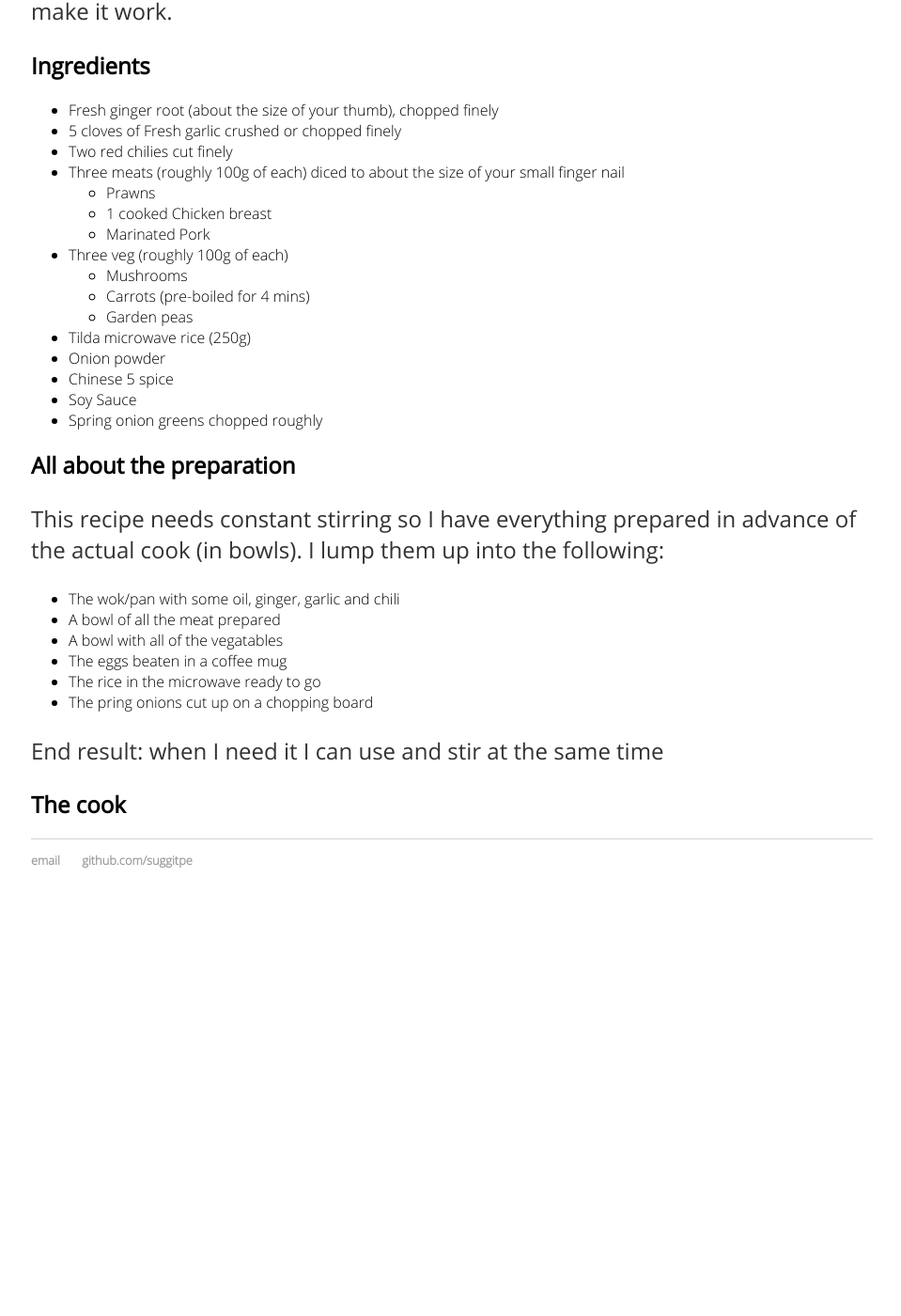
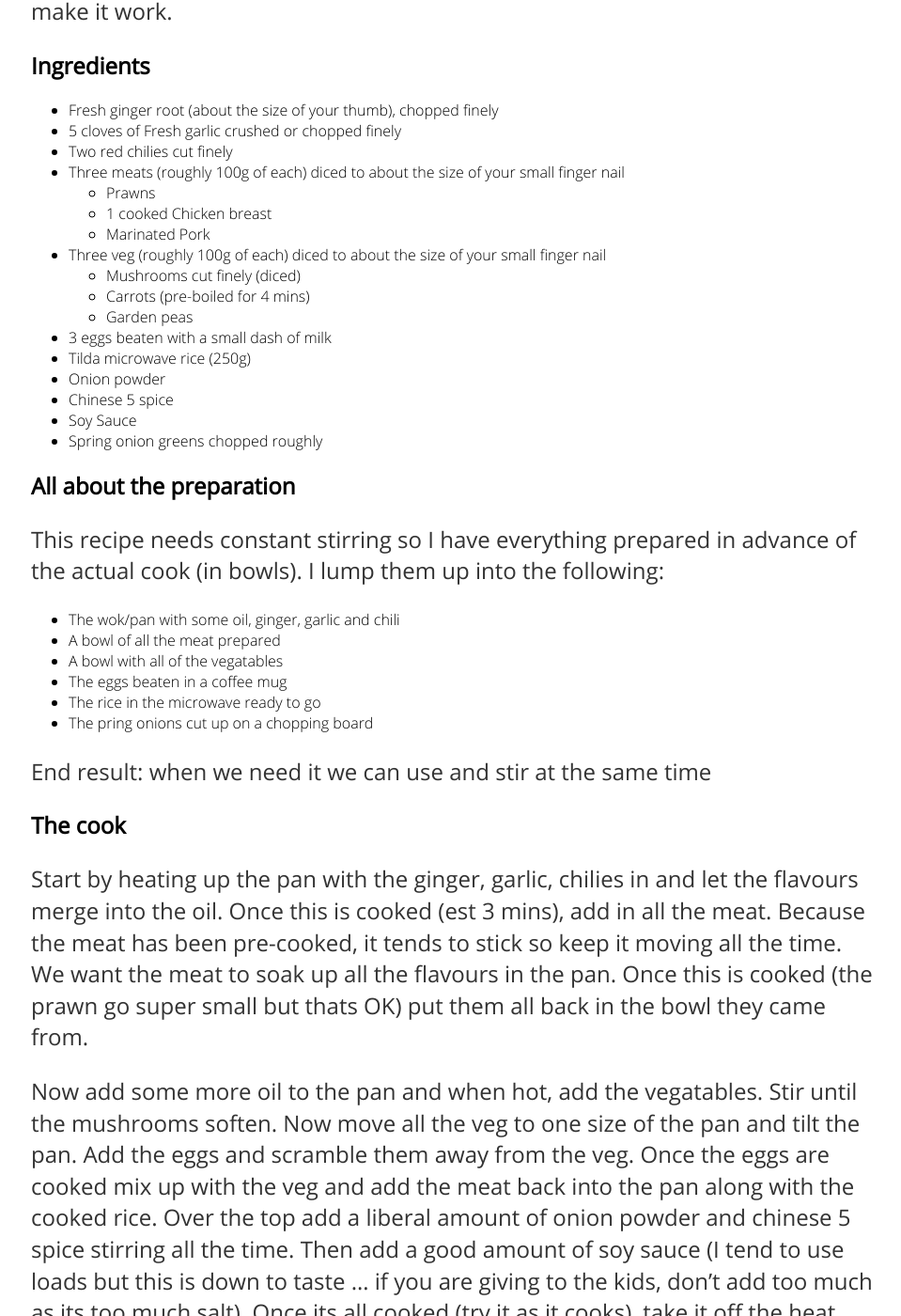
Before and after one commit to suggitpe/suggitpe.github.io, a Jekyll site: the page built from recipes/special-fried-rice.md, in a window 1280 px wide and 1400 px high, scrolled down 609 px. Shown: the whole window at 94% size, without its empty margins (159-1118 px from the left). Built offline with Jekyll 4.4.1, drawn with Linux system fonts in a browser that asks for light colours; before the commit the page ends 1593 px from its top, so only the background shows below that; some of the changed text lies outside the part shown.

Commit message:
finished fried rice

```diff
--- a/recipes/special-fried-rice.md
+++ b/recipes/special-fried-rice.md
@@ -23,10 +23,11 @@ Key principle with a fried rice: you need three meats and three vegatables to ma
     * Prawns
     * 1 cooked Chicken breast
     * Marinated Pork
- * Three veg (roughly 100g of each)
-    * Mushrooms
+ * Three veg (roughly 100g of each) diced to about the size of your small finger nail
+    * Mushrooms cut finely (diced)
     * Carrots (pre-boiled for 4 mins)
     * Garden peas
+ * 3 eggs beaten with a small dash of milk
  * Tilda microwave rice (250g)
  * Onion powder
  * Chinese 5 spice
@@ -44,6 +45,12 @@ This recipe needs constant stirring so I have everything prepared in advance of
   * The rice in the microwave ready to go
   * The pring onions cut up on a chopping board
 
-End result: when I need it I can use and stir at the same time
+End result: when we need it we can use and stir at the same time
 
 ## The cook
+
+Start by heating up the pan with the ginger, garlic, chilies in and let the flavours merge into the oil.  Once this is cooked (est 3 mins), add in all the meat.  Because the meat has been pre-cooked, it tends to stick so keep it moving all the time.  We want the meat to soak up all the flavours in the pan.  Once this is cooked (the prawn go super small but thats OK) put them all back in the bowl they came from.
+
+Now add some more oil to the pan and when hot, add the vegatables.  Stir until the mushrooms soften.  Now move all the veg to one size of the pan and tilt the pan.  Add the eggs and scramble them away from the veg.  Once the eggs are cooked mix up with the veg and add the meat back into the pan along with the cooked rice.  Over the top add a liberal amount of onion powder and chinese 5 spice stirring all the time.  Then add a good amount of soy sauce (I tend to use loads but this is down to taste ... if you are giving to the kids, don't add too much as its too much salt).  Once its all cooked (try it as it cooks), take it off the heat and add the spring onion greens to the mix (its better if they are crunchy).
+
+Serve with a little extra soy sauce and enjoy.
```
